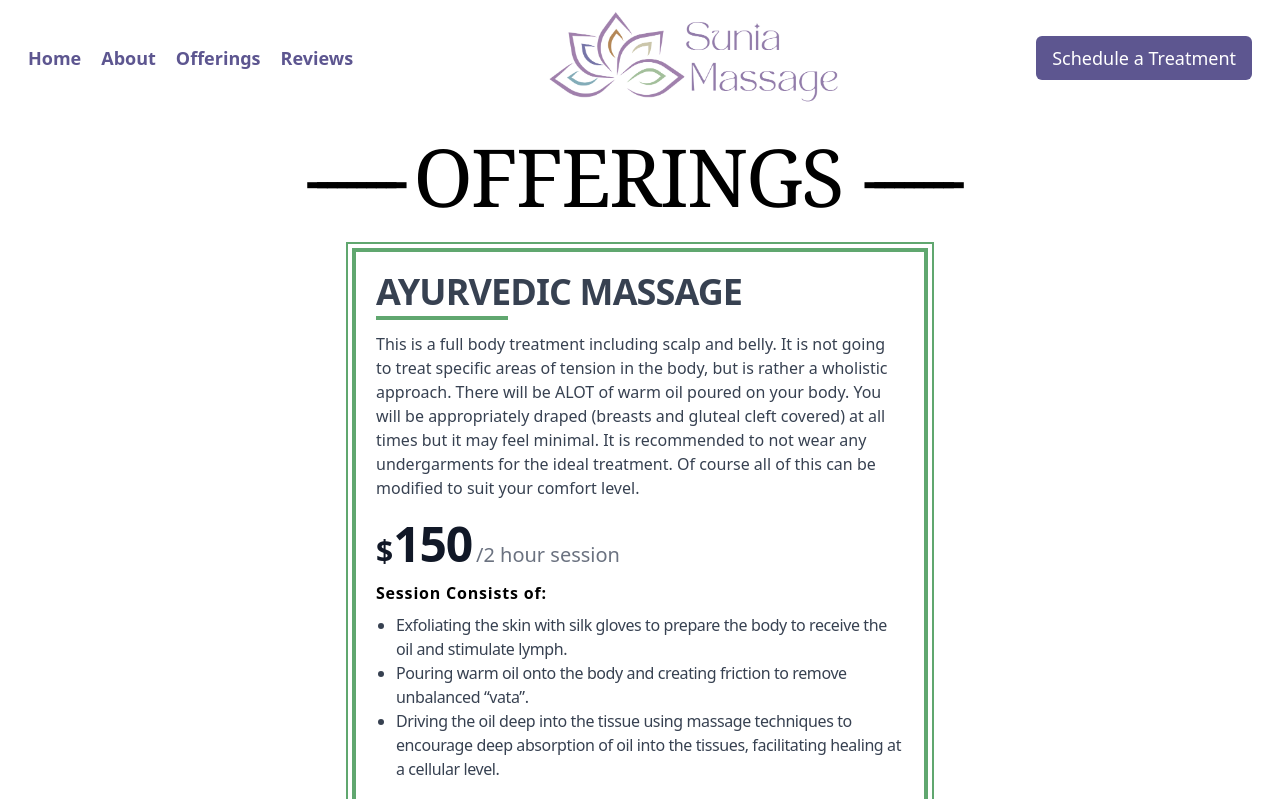
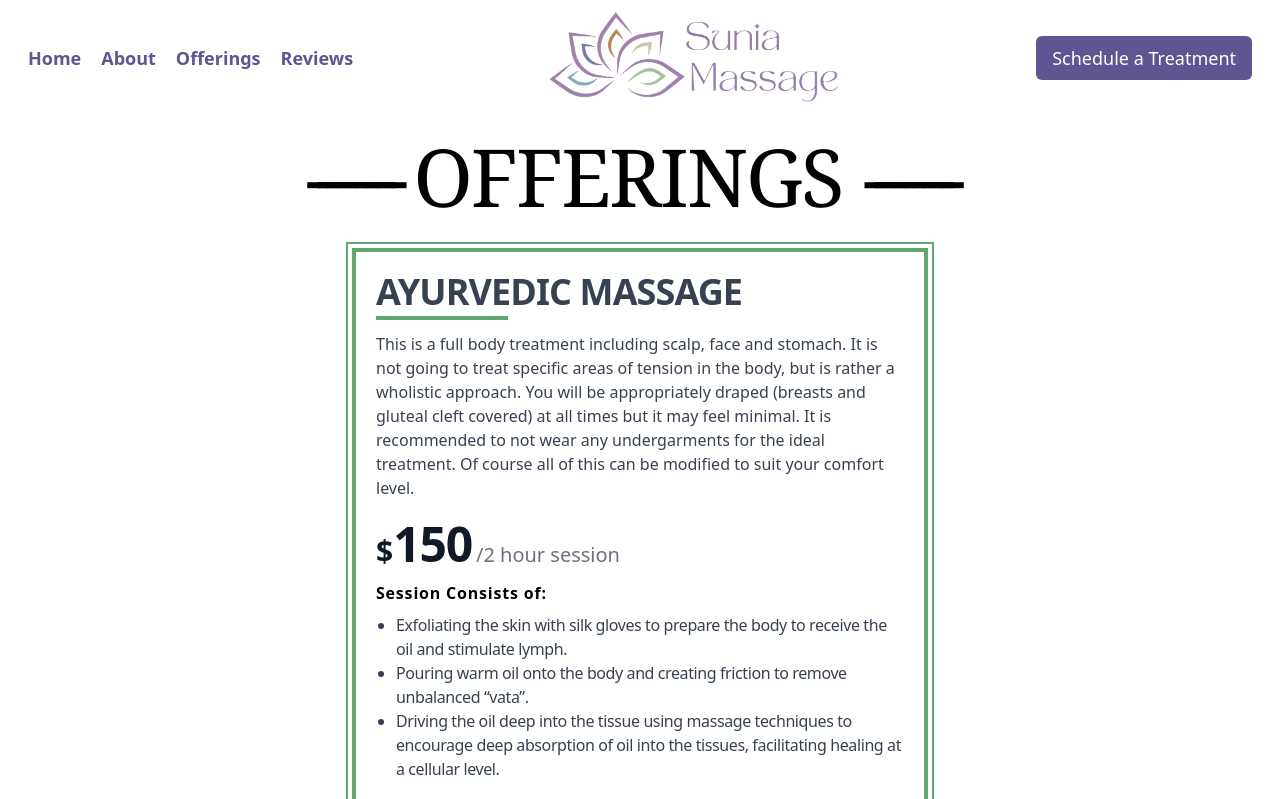
Before and after one commit to ShawnRSidwell/suniamassage, a React (Vite) app: page /offerings in a window 1280 px wide. Shown: the top 799 px of the page. Built offline with nearby package versions, Linux system fonts and the light colour scheme; no server answers.

Commit message:
Fix pricing hero

```diff
--- a/src/Features/offerings/PricingHero.jsx
+++ b/src/Features/offerings/PricingHero.jsx
@@ -6,13 +6,12 @@ function PricingHero() {
     <Box headline="Ayurvedic Massage" className="">
       <hr className="border-cGreen-500 border-2 w-1/4 my-1 mb-3" />
       <p className="text-gray-700">
-        This is a full body treatment including scalp and belly. It is not going
-        to treat specific areas of tension in the body, but is rather a
-        wholistic approach. There will be ALOT of warm oil poured on your body.
-        You will be appropriately draped (breasts and gluteal cleft covered) at
-        all times but it may feel minimal. It is recommended to not wear any
-        undergarments for the ideal treatment. Of course all of this can be
-        modified to suit your comfort level.
+        This is a full body treatment including scalp, face and stomach. It is
+        not going to treat specific areas of tension in the body, but is rather
+        a wholistic approach. You will be appropriately draped (breasts and
+        gluteal cleft covered) at all times but it may feel minimal. It is
+        recommended to not wear any undergarments for the ideal treatment. Of
+        course all of this can be modified to suit your comfort level.
       </p>
       <div className="flex items-baseline text-gray-900 my-3 mt-5 ">
         <span className="text-3xl font-semibold">$</span>
```
